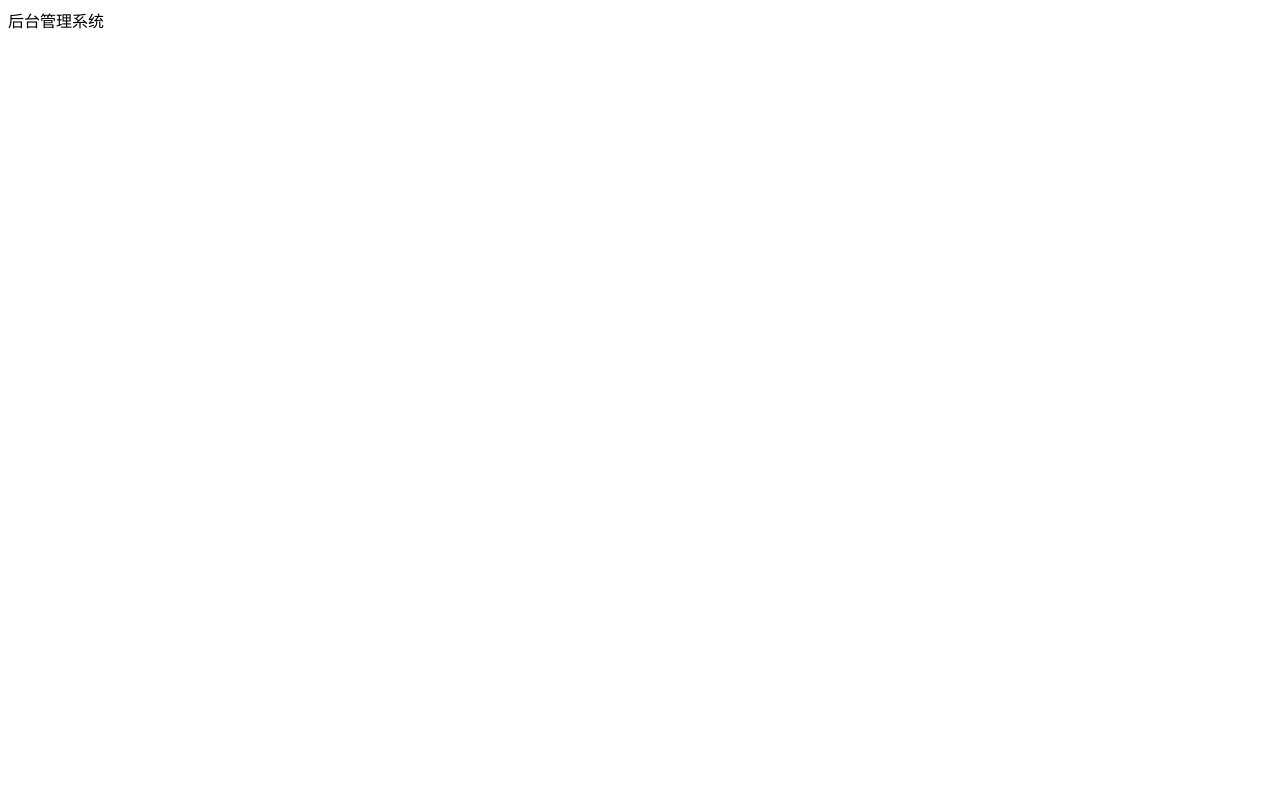
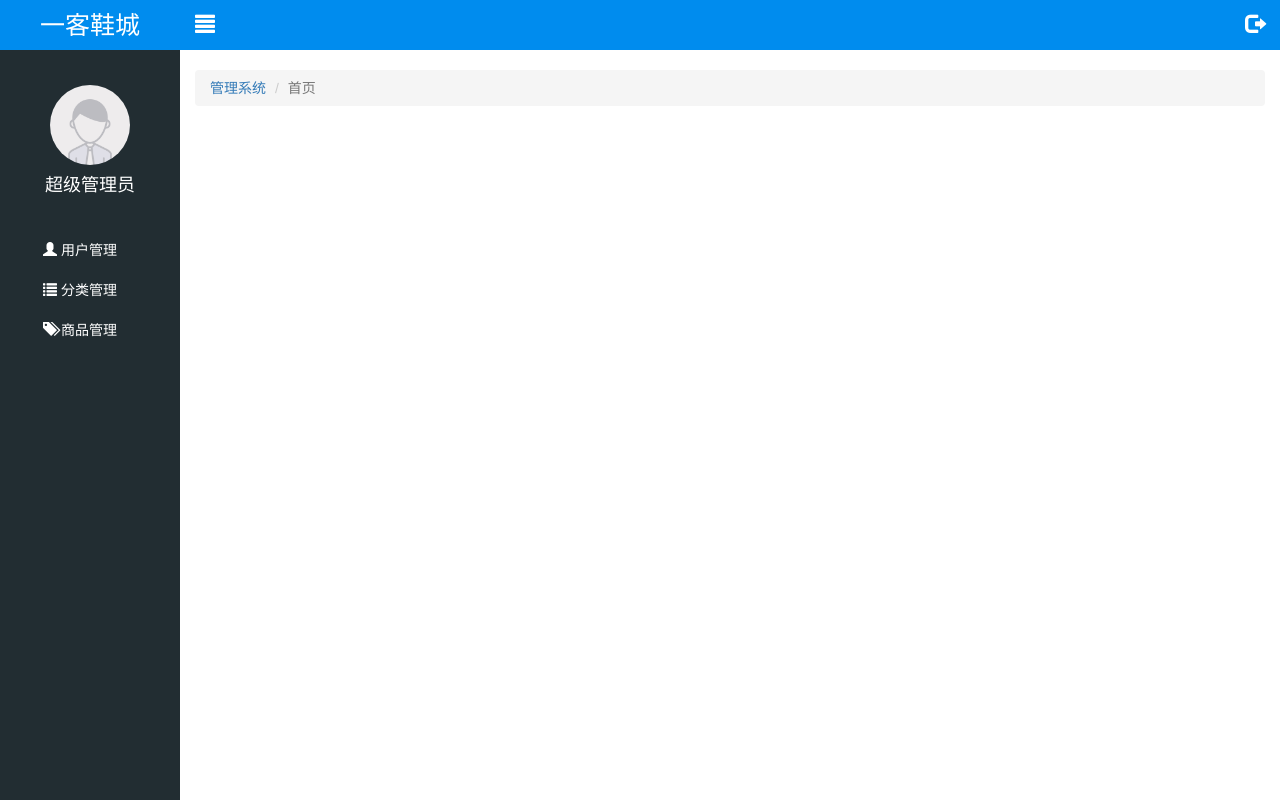
Before and after one commit to 1kew/1kds, a website: page public/back/index.html in a window 1280 px wide. Drawn offline with Linux system fonts and the light colour scheme.

Commit message:
首页-静态公共部分完成

```diff
--- a/public/back/css/common.css
+++ b/public/back/css/common.css
@@ -1,6 +1,15 @@
 .body_bg{
     background-color: #222D32;
 }
+
+/* lvha */
+a:link,
+a:visited,
+a:hover,
+a:active{
+    text-decoration: none;
+}
+
 .panel .panel-title{
     height: 40px;
     line-height: 40px;
@@ -10,3 +19,92 @@
 .mt_150{
     margin-top: 150px;
 }
+
+/* 侧边栏 */
+.lt_aside{
+    width: 180px;
+    height: 100%;
+    position: absolute;
+    left: 0;
+    top: 0;
+    background-color: #222D32;
+    z-index: 999;
+}
+.lt_aside .brand{
+    width: 100%;
+    height: 50px;
+    line-height: 50px;
+    text-align: center;
+    font-size: 25px;
+    background-color: #008cee;
+}
+.lt_aside .brand a{
+    color: #fff;
+}
+.lt_aside .user{
+    height: 180px;
+    padding-top: 35px;
+}
+ul{
+    list-style: none;
+    margin: 0;
+    padding: 0;
+}
+.lt_aside .user img{
+    width: 80px;
+    height: 80px;
+    border-radius: 50%;
+    display: block;
+    margin:0 auto;
+}
+.lt_aside .user p {
+    height: 40px;
+    line-height: 40px;
+    font-size: 18px;
+    color: #fff;
+    text-align: center;
+}
+.lt_aside .nav a{
+    display: block;
+    width: 100%;
+    height: 40px;
+    line-height: 40px;
+    padding-left: 40px;
+    color: #fff;
+    border-left: 3px solid transparent;
+}
+.lt_aside .nav a.current{
+    background-color: #1D1F21;
+    border-left: 3px solid #008cee;
+}
+.lt_aside .nav .child a{
+    padding-left: 60px;
+}
+
+
+/* 右侧主体 */
+
+.lt_main{
+    padding-left: 180px;
+    padding-top: 50px;
+}
+.lt_topbar {
+    width: 100%;
+    height: 50px;
+    background-color: #008cee;
+    position: fixed;
+    left: 0;
+    top: 0;
+    padding-left: 180px;
+}
+.lt_topbar a{
+    width: 50px;
+    height: 50px;
+    line-height: 50px;
+    text-align: center;
+    color: #fff;
+    font-size: 20px;
+}
+.mt_20{
+    margin-top: 20px;
+}
--- a/public/back/index.html
+++ b/public/back/index.html
@@ -4,10 +4,69 @@
     <meta charset="UTF-8">
     <meta name="viewport" content="width=device-width, initial-scale=1.0">
     <meta http-equiv="X-UA-Compatible" content="ie=edge">
-    <title>Document</title>
+    <title>一客鞋城</title>
+    <link rel="stylesheet" href="./lib/bootstrap/css/bootstrap.css">
+    <link rel="stylesheet" href="./lib/bootstrap-validator/css/bootstrapValidator.min.css">
+    <link rel="stylesheet" href="./lib/nprogress/nprogress.css">
+    <link rel="stylesheet" href="./css/common.css">
+
 </head>
 <body>
-    后台管理系统
 
+<!-- 左侧导航 -->
+<div class="lt_aside">
+    <!-- 标题 -->
+    <div class="brand">
+        <a href="#">一客鞋城</a>
+    </div>
+
+    <!-- 用户信息 -->
+    <div class="user">
+        <img src="./images/default.png" alt="">
+        <p>超级管理员</p>
+    </div>
+
+    <!-- 导航 -->
+    <div class="nav">
+        <ul>
+            <li><a href="user.html"><i class="glyphicon glyphicon-user"></i> <span>用户管理</span></a>
+            </li>
+            <li><a href="javascript:''"><i class="glyphicon glyphicon-list"></i> <span>分类管理</span></a>
+            <div class="child" style="display: none">
+                <a href="first.html">一级分类</a>
+                <a href="second.html">二级分类</a>
+            </div>
+            </li>
+            <li><a href="product.html"><i class="glyphicon glyphicon-tags"></i> <span>商品管理</span></a></li>
+        </ul>
+    </div>
+</div>
+
+<!-- 右侧主题部分-->
+<div class="lt_main">
+    <!-- 头部topbar -->
+    <div class="lt_topbar">
+        <a href="#" class="icon-menu pull-left"><i class="glyphicon glyphicon-align-justify"></i></a>
+        <a href="#" class="icon-logout pull-right"><i class="glyphicon glyphicon-log-out"></i></a>
+    </div>
+
+    <!-- 流式布局下面主体部分 -->
+    <div class="container-fluid">
+
+        <!-- 路径导航 -->
+        <ol class="breadcrumb mt_20">
+            <li><a href="index.html">管理系统</a></li>
+            <li class="active">首页</li>
+        </ol>
+    </div>
+
+</div>
+
+<script src="./lib/jquery/jquery.js"></script>
+<script src="./lib/bootstrap/js/bootstrap.min.js"></script>
+<script src="./lib/bootstrap-validator/js/bootstrapValidator.min.js"></script>
+<script src="./lib/nprogress/nprogress.js"></script>
+<script src="js/common.js"></script>
+<script src="js/index89 .js"></script>
 </body>
 </html>
```
Also changed, not shown: public/back/images/default.png (added), public/back/images/none.png (added), public/back/js/index.js (added).
